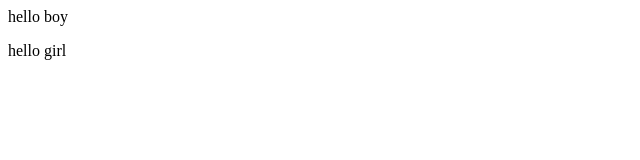
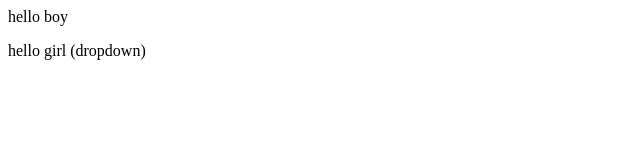
Before and after one commit to Nishchay80/localrepo, a plain HTML site: page index.html in a window 1280 px wide. Shown: the full height of the page, 0-640 px from the left. Drawn offline with Linux system fonts and the light colour scheme.

```diff
--- a/index.html
+++ b/index.html
@@ -1,2 +1,2 @@
 <p> hello boy </p>
-<p> hello girl</p>
+<p> hello girl (dropdown)</p>
```
